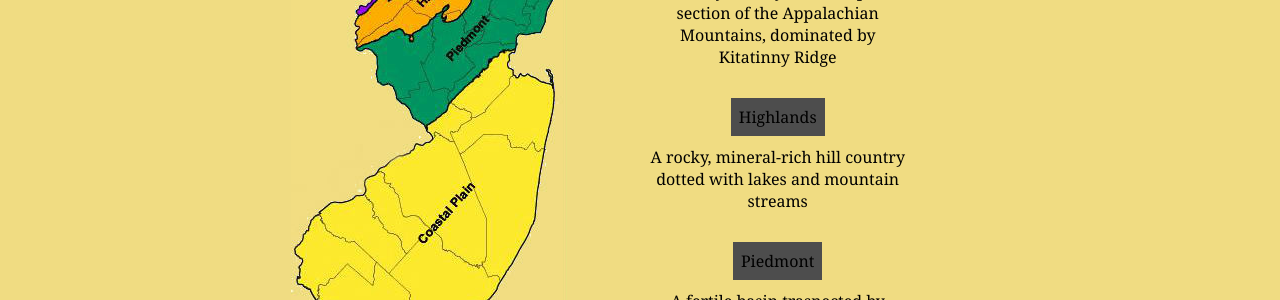
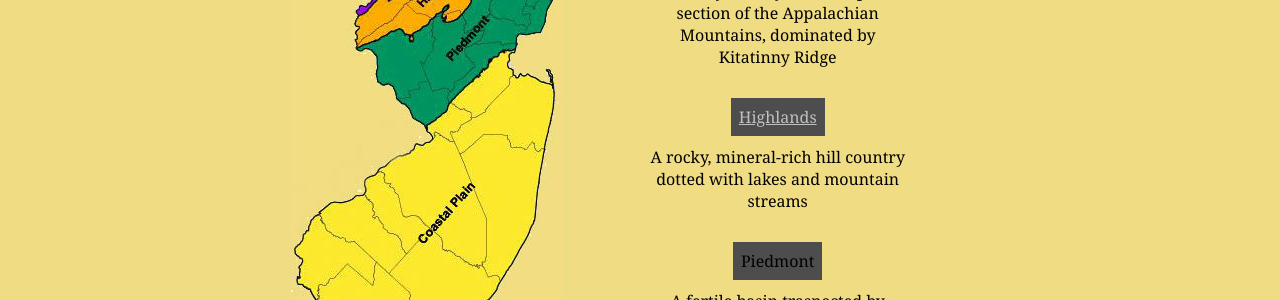
Before and after one commit to jonfried/oakafee.github.io, a Jekyll site: the page built from land.html, in a window 1280 px wide. Shown: the part 526-826 px from the top of the page. Built offline with Jekyll 4.4.1, drawn with Linux system fonts in a browser that asks for light colours.

Commit message:
Update land.html

```diff
--- a/land.html
+++ b/land.html
@@ -19,7 +19,7 @@ tags: land
   <p>A very Pennsylvania-esque section of the Appalachian Mountains, dominated by Kitatinny Ridge</p>
 
   <div id="land-table-container" class="table-container">
-    <table class="index"><tr><td>Highlands</td></tr></table>
+    <table class="index"><tr><td><a href="{{ site.baseurl }}/land/highlands.html">Highlands</a></td></tr></table>
   </div>
   <p>A rocky, mineral-rich hill country dotted with lakes and mountain streams</p>
 
```
